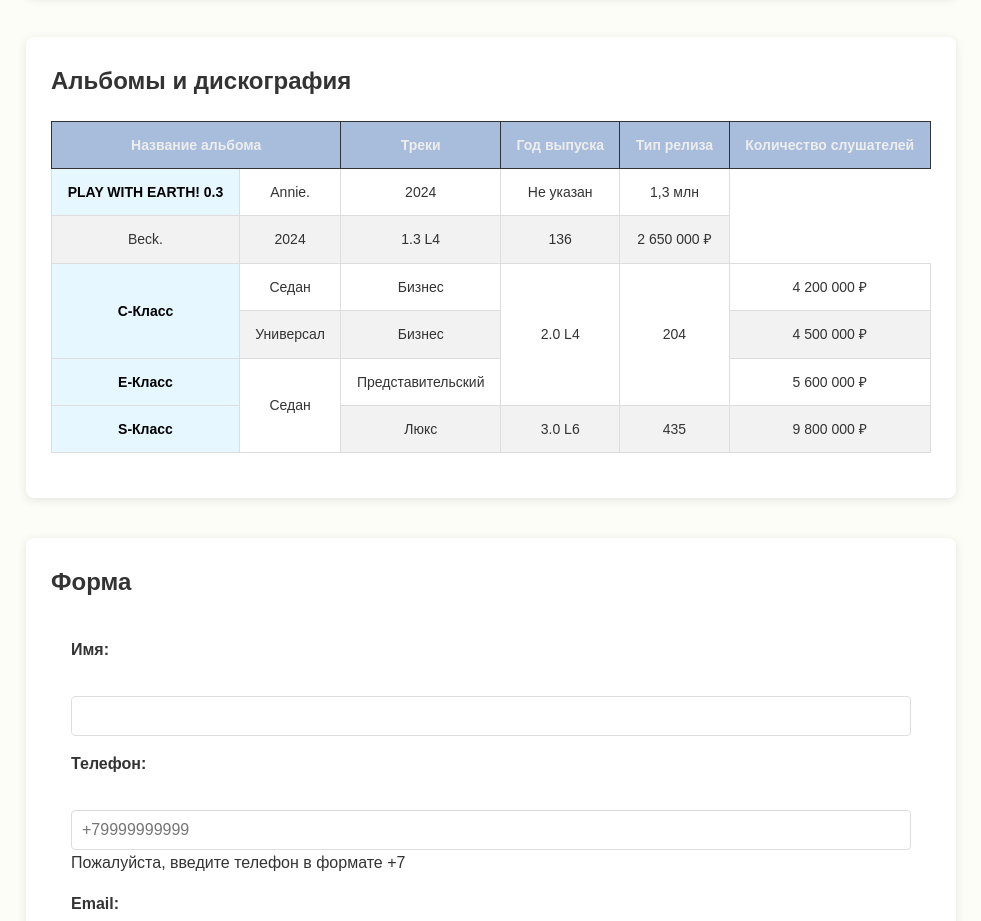
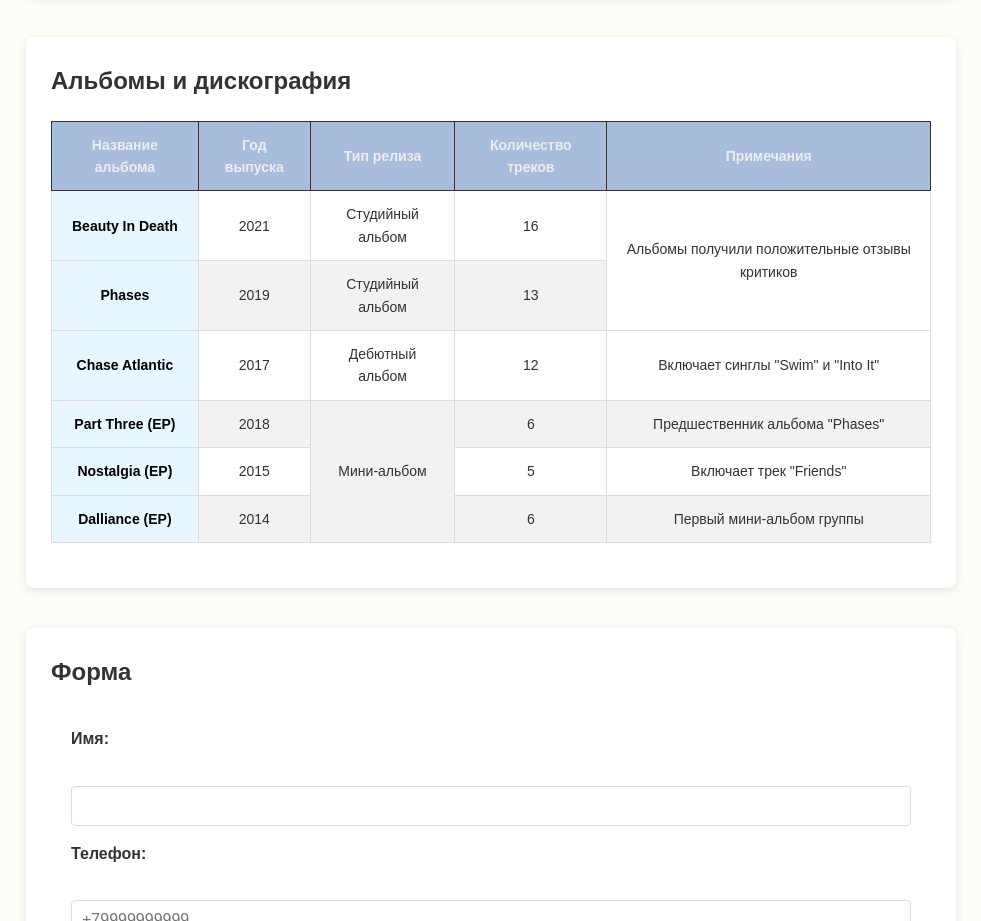
Before and after one commit to MinhThuTanya/WEB-2, a plain HTML site: page index.html in a window 1280 px wide. Shown: the part 2060-2981 px from the top of the page, without its empty margins (149-1130 px from the left). Drawn offline with Linux system fonts and the light colour scheme.

Commit message:
Update index.html

```diff
--- a/index.html
+++ b/index.html
@@ -99,60 +99,58 @@
                     <h2>Альбомы и дискография</h2>
 
                     <table class="mercedes-table">
+
         <thead>
             <tr>
-                                <th colspan="2">Название альбома</th>
-                                <th>Треки</th>
+                <th>Название альбома</th>
                 <th>Год выпуска</th>
                 <th>Тип релиза</th>
-                                <th>Количество слушателей</th>
+                <th>Количество треков</th>
+                <th>Примечания</th>
             </tr>
         </thead>
         <tbody>
-                            <tr>
-                                <td rowspan="1" class="model-name">PLAY WITH EARTH! 0.3</td>
-                                <td>Annie.</td>
-                                <td>2024</td>
-                                <td>Не указан</td>
-                                <td>1,3 млн</td>
+            <tr class="odd">
+                <td class="model-name">Beauty In Death</td>
+                <td>2021</td>
+                <td>Студийный альбом</td>
+                <td>16</td>
+                <td rowspan="2" class="polo">Альбомы получили положительные отзывы критиков</td>
             </tr>
-                            <tr>
-                                <td>Beck.</td>
-                                <td>2024</td>
-                                <td>1.3 L4</td>
-                                <td>136</td>
-                                <td>2 650 000 ₽</td>
+            <tr class="even">
+                <td class="model-name">Phases</td>
+                <td>2019</td>
+                <td>Студийный альбом</td>
+                <td>13</td>
             </tr>
-                            <tr>
-                                <td rowspan="2" class="model-name">C-Класс</td>
-                                <td>Седан</td>
-                                <td  >Бизнес</td>
-                                <td rowspan="3" >2.0 L4</td>
-                                <td rowspan="3" >204</td>
-                                <td>4 200 000 ₽</td>
+            <tr class="odd">
+                <td class="model-name">Chase Atlantic</td>
+                <td>2017</td>
+                <td>Дебютный альбом</td>
+                <td>12</td>
+                <td>Включает синглы "Swim" и "Into It"</td>
             </tr>
-                            <tr>
-                                <td>Универсал</td>
-                                 <td  >Бизнес</td>
+            <tr class="even">
 
+                <td class="model-name">Part Three (EP)</td>
+                <td>2018</td>
+                <td rowspan="3">Мини-альбом</td>
 
-                                <td>4 500 000 ₽</td>
+                <td>6</td>
+                <td>Предшественник альбома "Phases"</td>
             </tr>
-                            <tr>
-                                <td class="model-name">E-Класс</td>
-                                <td rowspan="2" >Седан</td>
-                                <td>Представительский</td>
+            <tr class="odd">
+                <td class="model-name">Nostalgia (EP)</td>
+                <td>2015</td>
 
-
-                                <td>5 600 000 ₽</td>
+                <td>5</td>
+                <td>Включает трек "Friends"</td>
             </tr>
-                            <tr>
-                                <td class="model-name">S-Класс</td>
-
-                                <td>Люкс</td>
-                                <td>3.0 L6</td>
-                                <td>435</td>
-                                <td>9 800 000 ₽</td>
+            <tr class="even">
+                <td class="model-name">Dalliance (EP)</td>
+                <td>2014</td>
+                <td>6</td>
+                <td>Первый мини-альбом группы</td>
             </tr>
         </tbody>
     </table>
```
Lines whose indentation alone changed are shown as unchanged.
